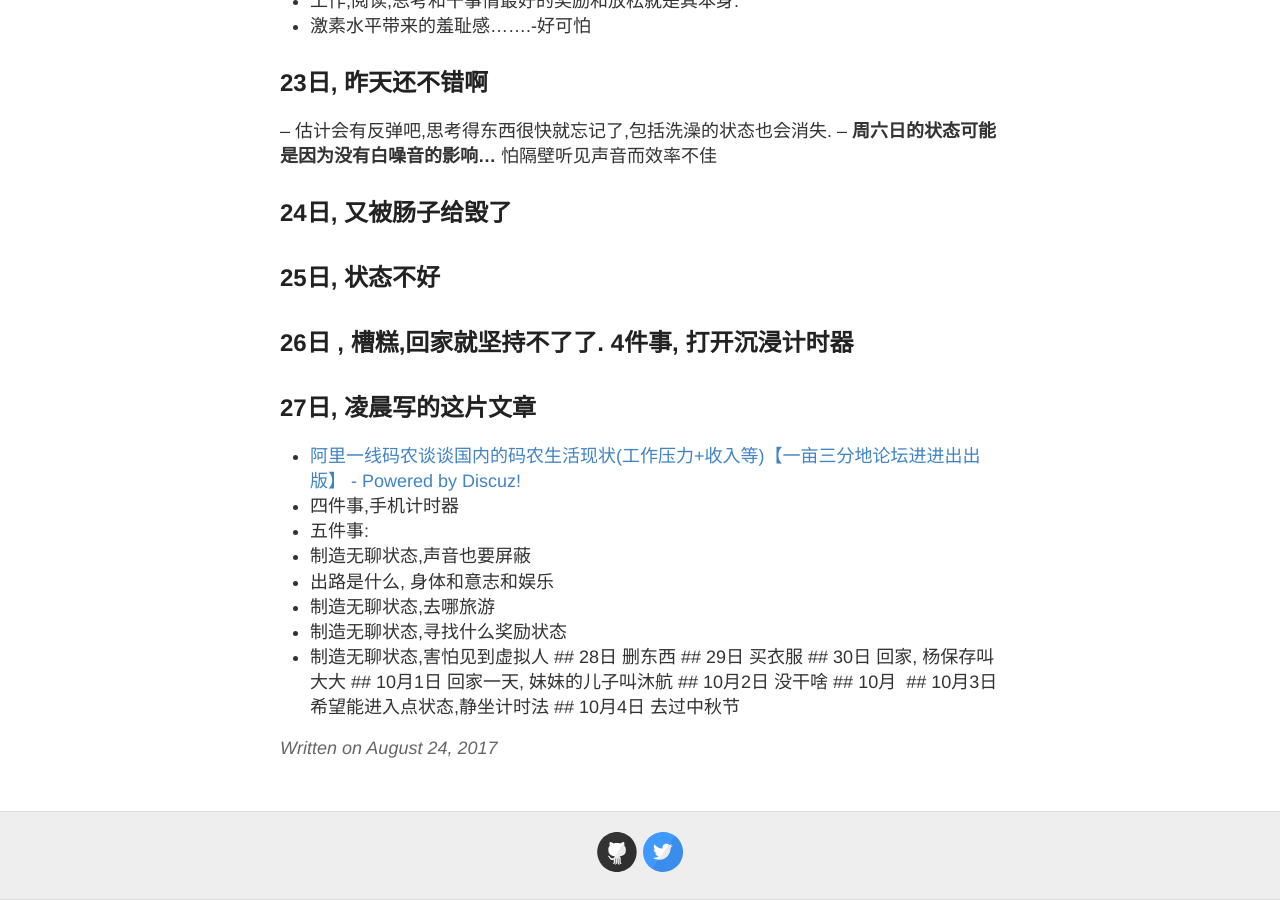
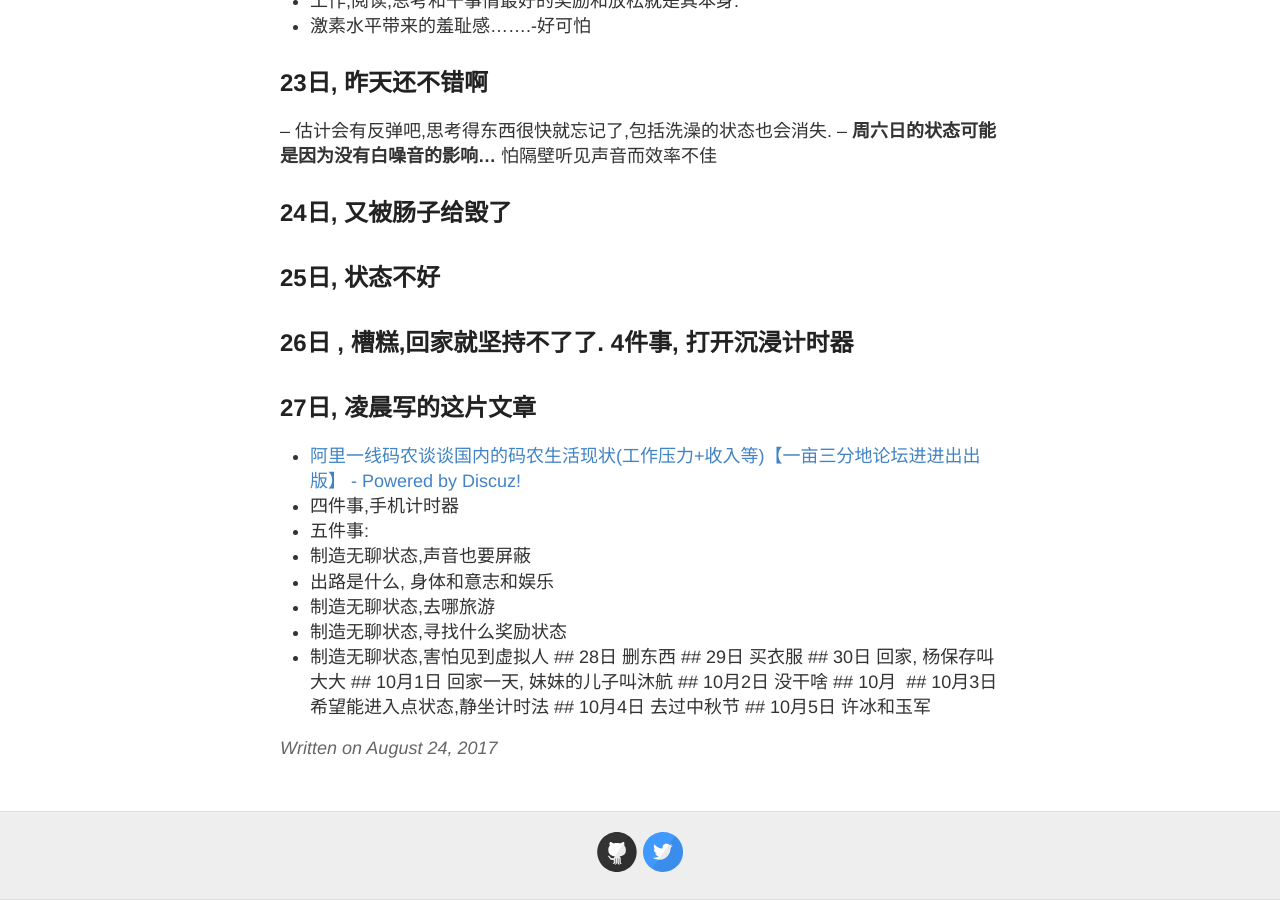
Before and after one commit to evelol/zzx_blog, a Jekyll site: the page built from _posts/2017-08-24-Ok.md, in a window 1280 px wide and 900 px high, scrolled down 4105 px. Built offline with Jekyll 4.4.1, drawn with Linux system fonts in a browser that asks for light colours; our own code applies the rules of GitHub Pages for plain Markdown files.

Commit message:
Update 2017-08-24-Ok.md

```diff
--- a/_posts/2017-08-24-Ok.md
+++ b/_posts/2017-08-24-Ok.md
@@ -111,3 +111,4 @@
  ## 10月
  ## 10月3日 希望能进入点状态,静坐计时法
  ## 10月4日 去过中秋节
+ ## 10月5日 许冰和玉军
```
